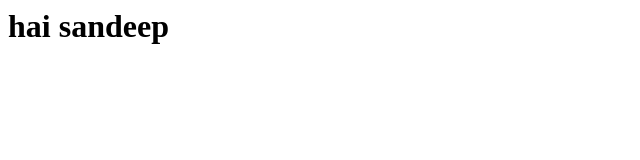
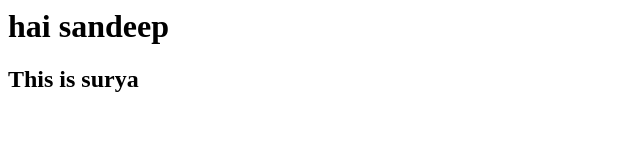
Before and after one commit to venkatasuryanarayana/pacegit, a plain HTML site: page hai.html in a window 1280 px wide. Shown: the whole page, without its empty margins (0-640 px from the left). Drawn offline with Linux system fonts and the light colour scheme.

Commit message:
data modified added h2 heading

```diff
--- a/hai.html
+++ b/hai.html
@@ -4,6 +4,7 @@
 </head>
 <body>
 <h1>hai sandeep</h1>
+<h2>This is surya</h2>
 </body>
 
 </html>
```
